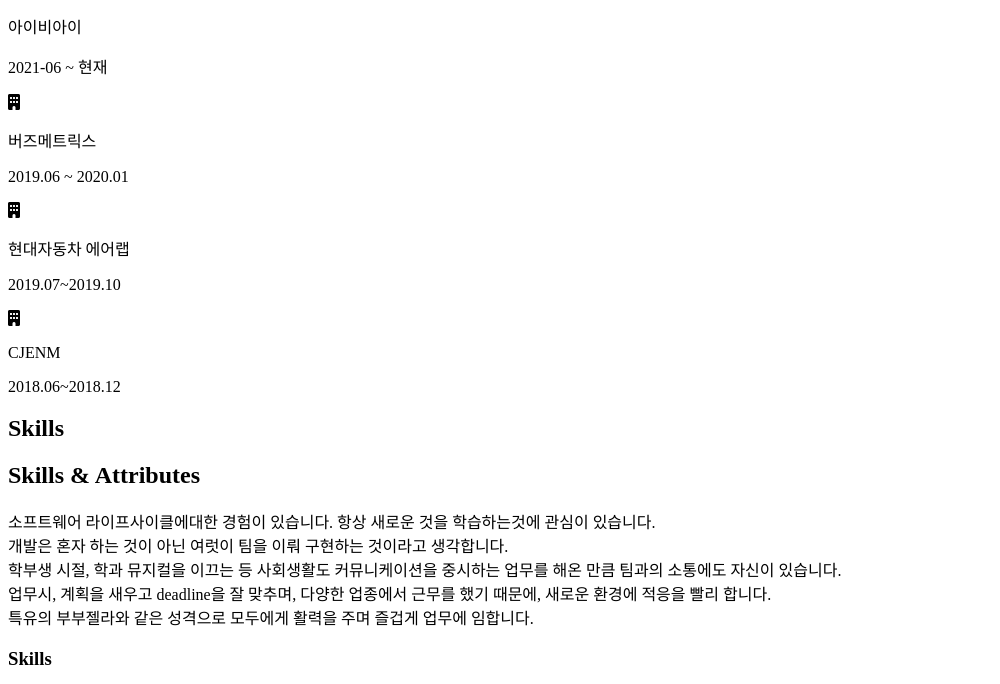
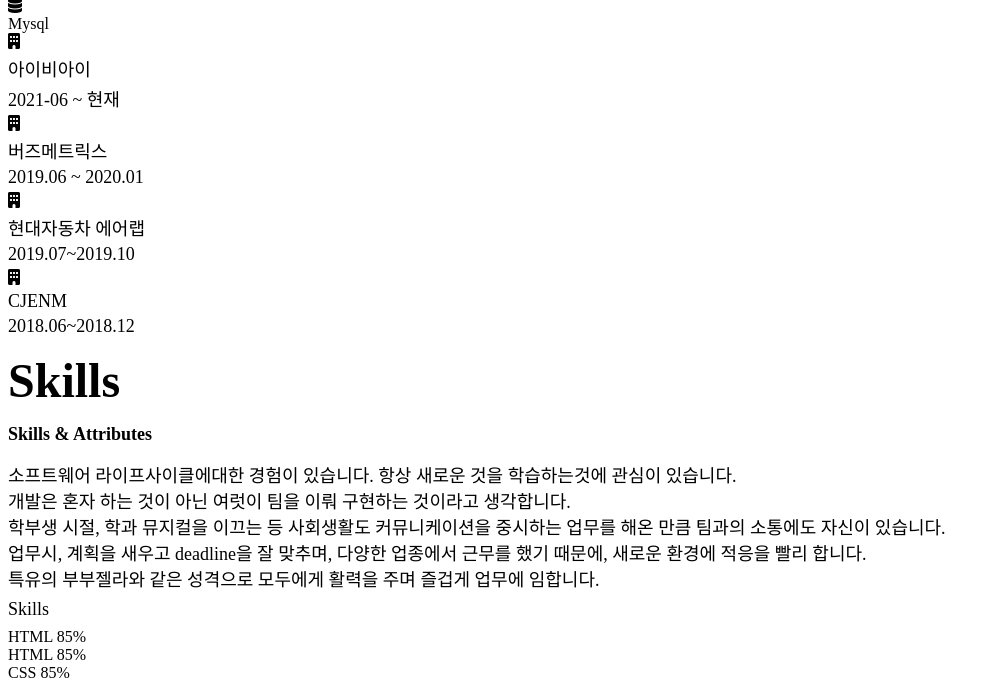
Before and after one commit to jmonick94/portfolio, a plain HTML site: page index.html in a window 1280 px wide. Shown: the part 1243-1927 px from the top of the page, without its empty margins (0-1000 px from the left). Drawn offline with Linux system fonts and the light colour scheme.

Commit message:
css_typography

```diff
--- a/style.css
+++ b/style.css
@@ -33,3 +33,32 @@
 * {
   box-sizing: border-box;
 }
+
+/* Typography */
+h1 {
+  font-size: var(--font-large);
+  font-weight: var(--weight-bold);
+  color: var(--color-balck);
+  margin: 16px 0;
+}
+
+h2 {
+  font-size: var(--font-regular);
+  font-weight: var(--weight-semi-bold);
+  color: var(--color-balck);
+  margin: 16px 0;
+}
+
+h3 {
+  font-size: var(--font-regular);
+  font-weight: var(--font-regular);
+  color: var(--color-balck);
+  margin: 8px 0;
+}
+
+p {
+  font-size: var(--font-regular);
+  font-weight: var(--font-regular);
+  color: var(--color-balck);
+  margin: 4px 0;
+}
```
